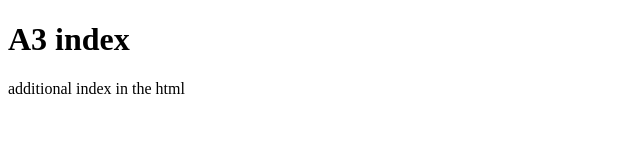
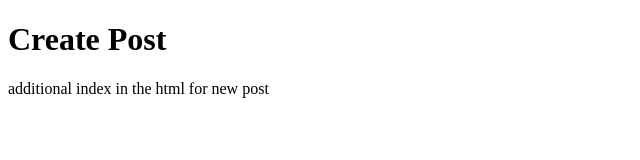
Before and after one commit to PapisCode/dynamic-blog-website, a plain HTML site: page new-post.html in a window 1280 px wide. Shown: the whole page, without its empty margins (0-640 px from the left). Drawn offline with Linux system fonts and the light colour scheme.

Commit message:
updated new-post.html with a better H1 and P

```diff
--- a/new-post.html
+++ b/new-post.html
@@ -5,8 +5,8 @@
     <meta name="viewport" content="width=device-width, initial-scale=1.0">
     <title>NEWS ALERT</title>
 </head>
-<h1> A3 index </h1>
-<p> additional index in the html </p>
+<h1> Create Post </h1>
+<p> additional index in the html for new post </p>
 <body>
 
 </body>
```
